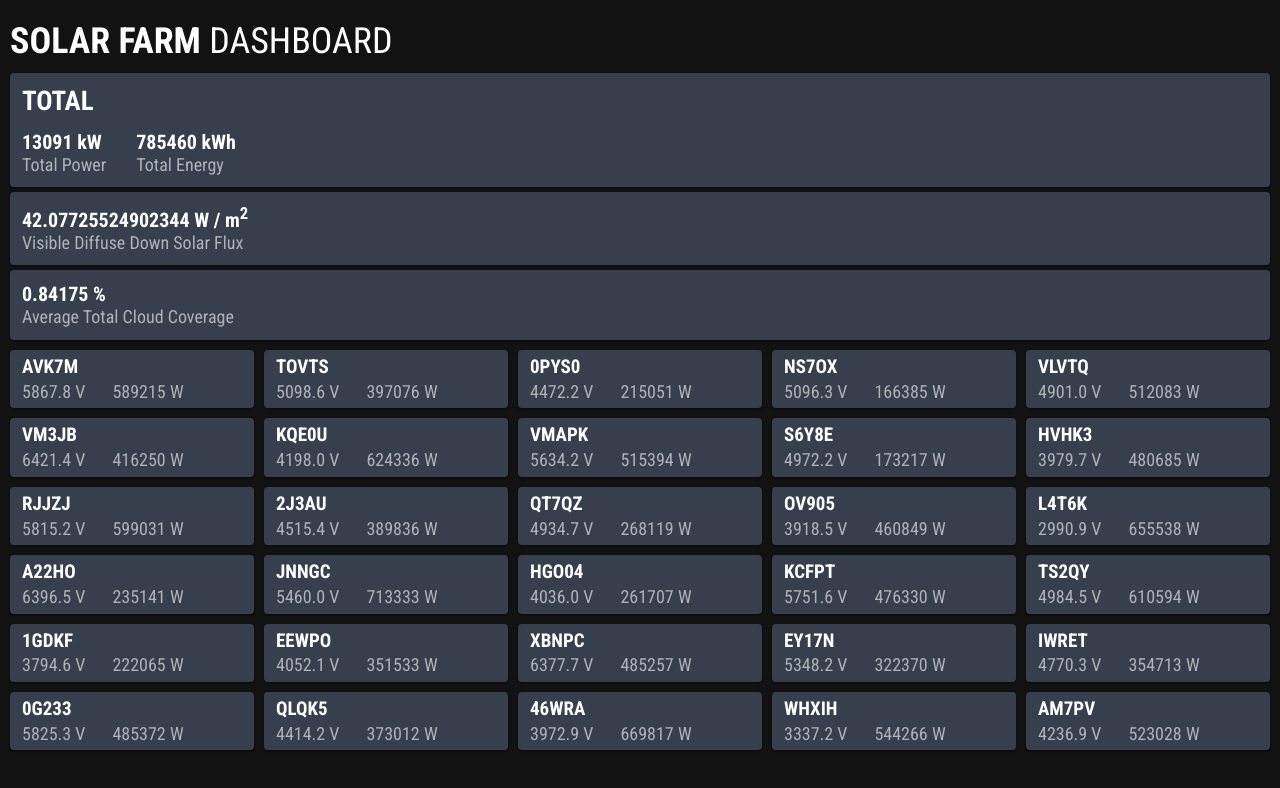
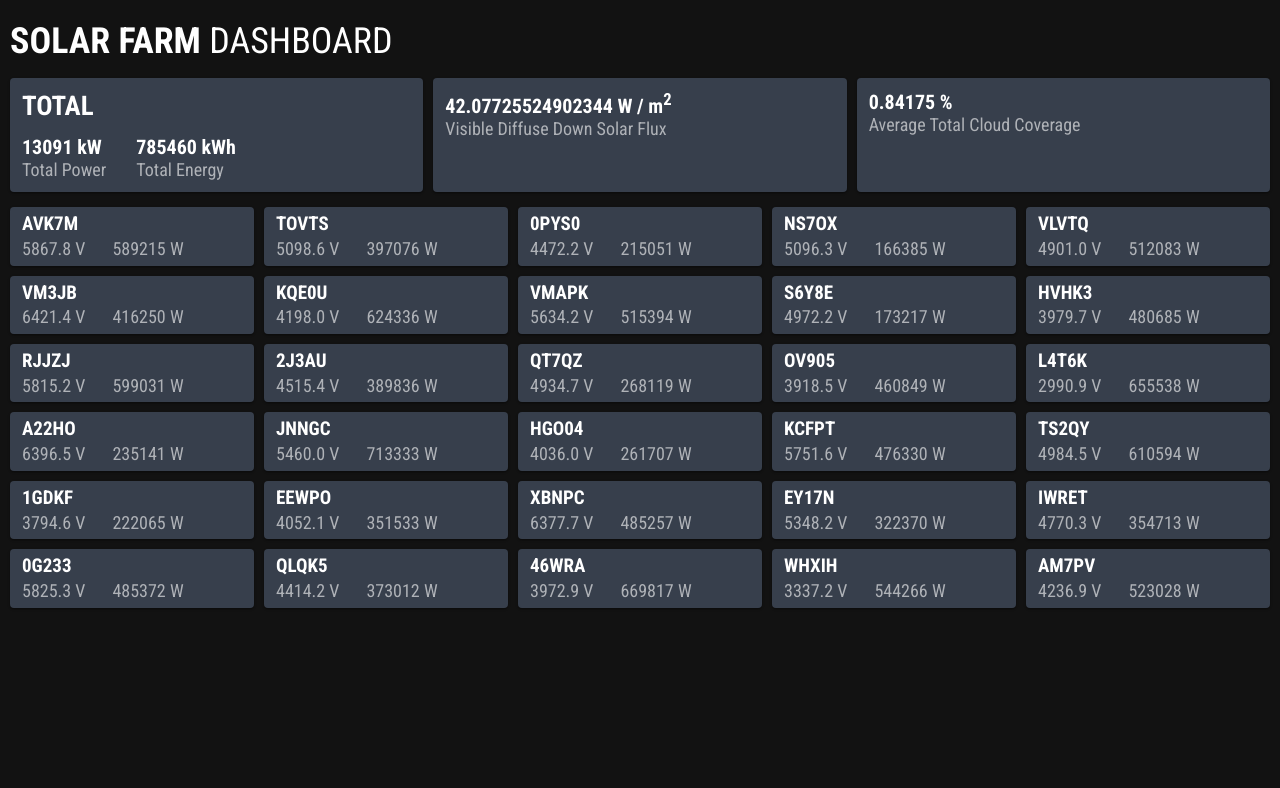
Before and after one commit to sulik/solar-farm-dashboard, a React (Create React App) app: page / in a window 1280 px wide. Shown: the top 788 px of the page. Built offline with nearby package versions, Linux system fonts and the light colour scheme.

Commit message:
Create style for overview panels

```diff
--- a/src/App.scss
+++ b/src/App.scss
@@ -1,3 +1,14 @@
 header {
   margin: 20px 5px 10px;
 }
+.overview {
+  display: grid;
+  grid-template-columns: repeat(auto-fit, minmax(250px, 1fr));
+  margin: 0 0 5px;
+  overflow: hidden;
+  > div {
+    display: flex;
+    flex-direction: column;
+    justify-content: space-between;
+  }
+}
```
